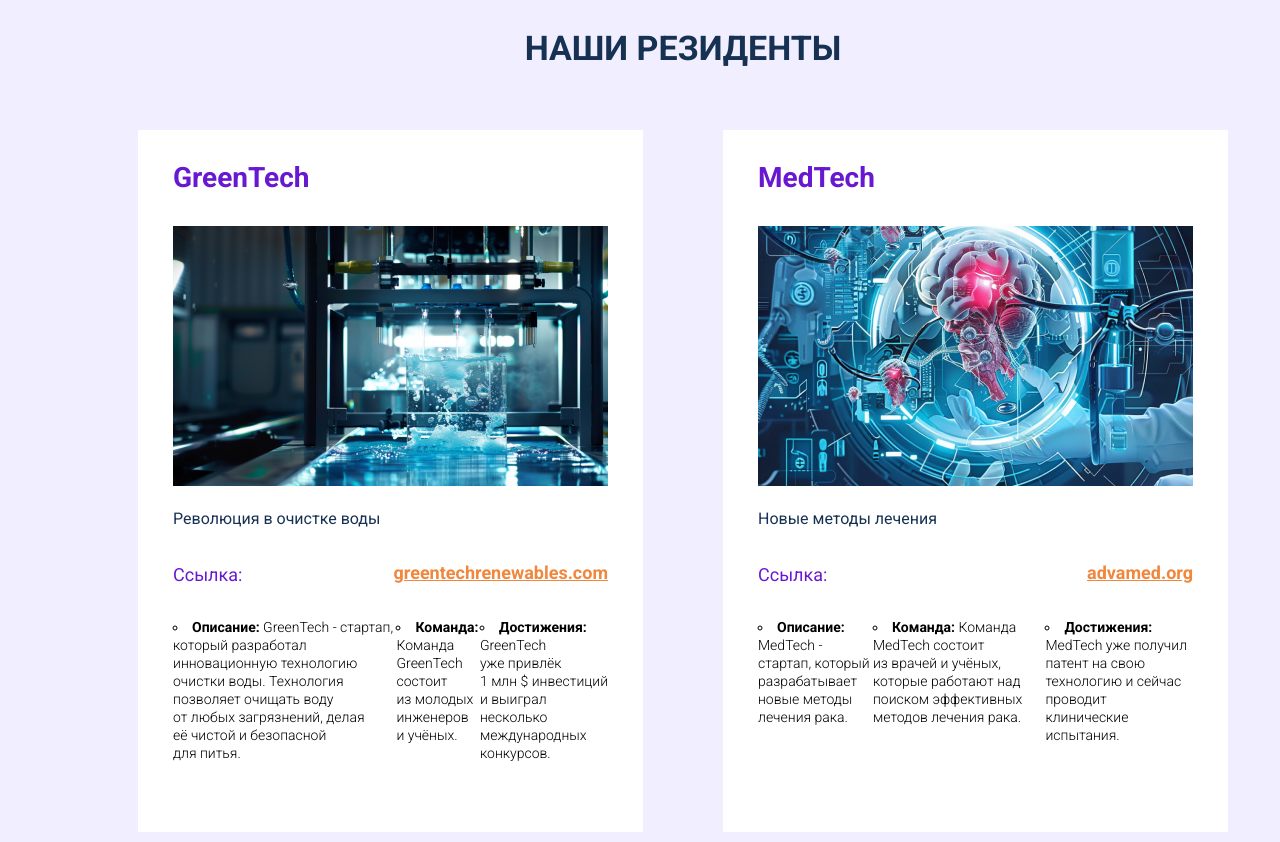
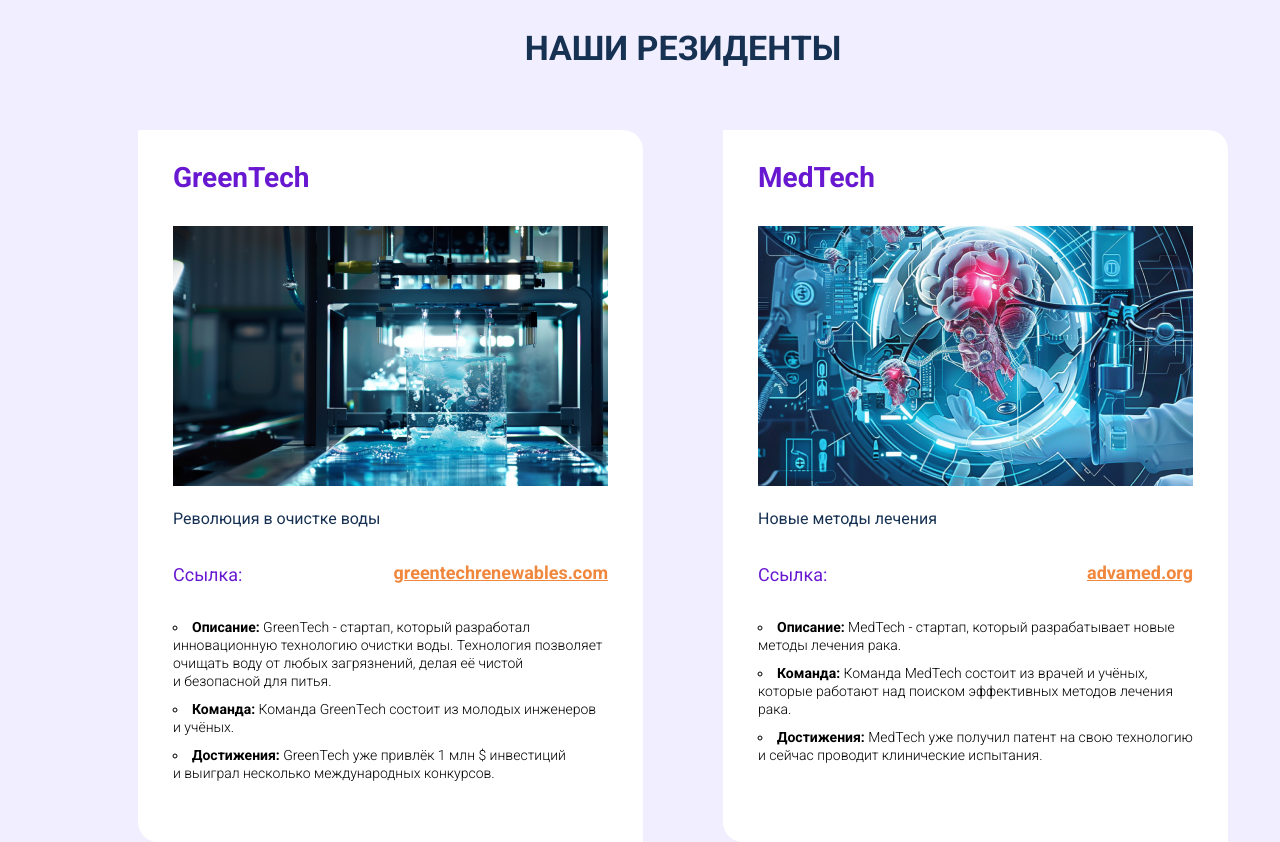
Before and after one commit to StepanMkr/Brain-Spark, a plain HTML site: page index.html in a window 1280 px wide. Shown: the part 5160-6002 px from the top of the page. Drawn offline with Linux system fonts and the light colour scheme.

Commit message:
residents final

```diff
--- a/css/style.css
+++ b/css/style.css
@@ -367,6 +367,7 @@ body {
     width: 435px;
     padding: 30px 35px 60px 35px;
     background-color: rgba(255, 255, 255, 1);
+    border-radius: 0px 20px 0px 20px;
 }
 
 .card-title {
@@ -429,7 +430,6 @@ body {
     margin: 0;
     padding: 0;
     list-style-position: inside;
-    display: flex;
 }
 
 .feature-list-item {
```
